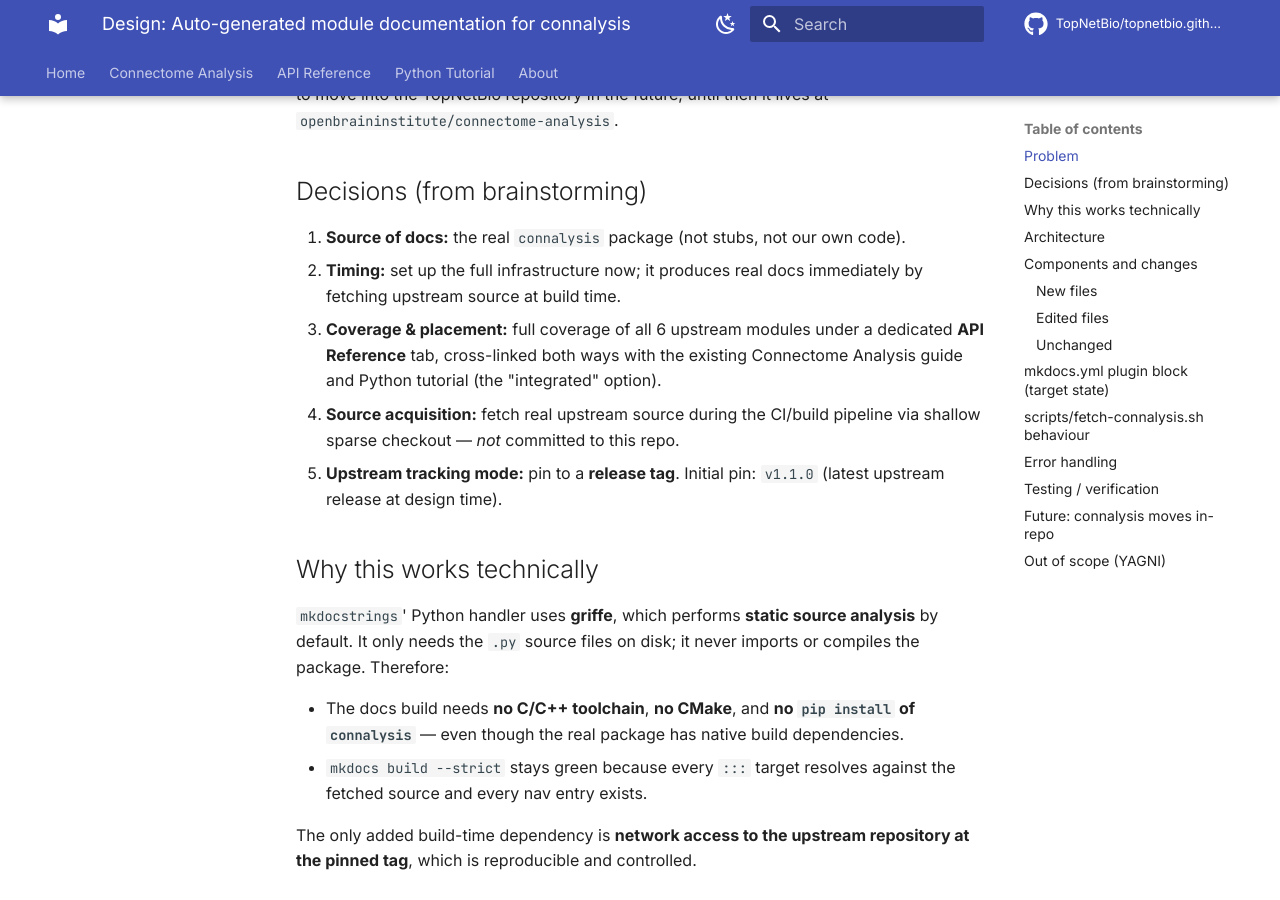
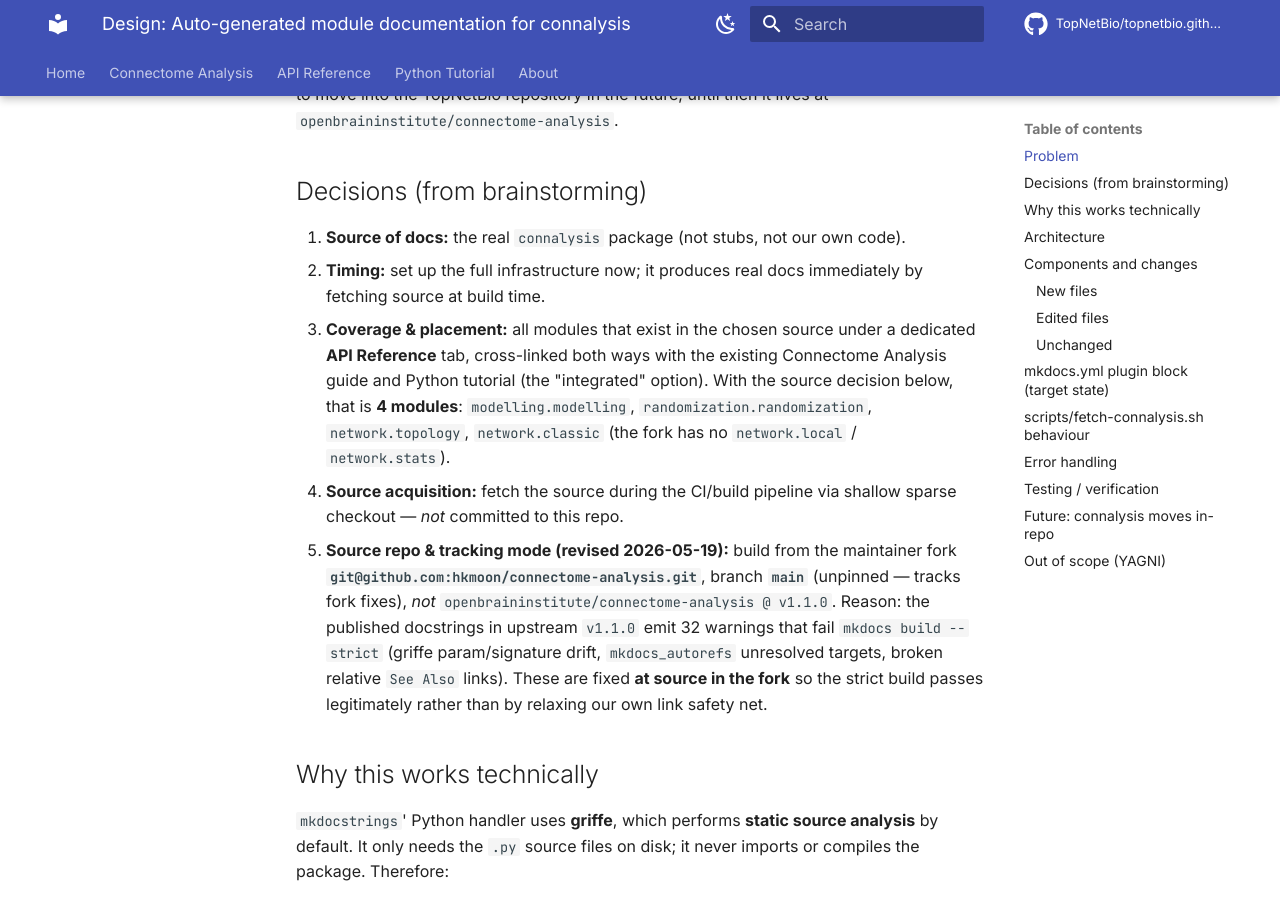
Before and after one commit to TopNetBio/topnetbio.github.io, an MkDocs documentation site: the page built from docs/superpowers/specs/2026-05-19-module-docs-design.md, in a window 1280 px wide and 900 px high, scrolled down 609 px. Built offline with MkDocs 1.6.1 and Material for MkDocs 9.7.7, drawn with Linux system fonts in a browser that asks for light colours; comment, search, counter and statistics services are not loaded.

Commit message:
Revise spec: doc source = hkmoon fork main, 4 modules, fix docstrings at source

```diff
--- a/docs/superpowers/specs/2026-05-19-module-docs-design.md
+++ b/docs/superpowers/specs/2026-05-19-module-docs-design.md
@@ -19,10 +19,10 @@ TopNetBio repository in the future; until then it lives at
 ## Decisions (from brainstorming)
 
 1. **Source of docs:** the real `connalysis` package (not stubs, not our own code).
-2. **Timing:** set up the full infrastructure now; it produces real docs immediately by fetching upstream source at build time.
-3. **Coverage & placement:** full coverage of all 6 upstream modules under a dedicated **API Reference** tab, cross-linked both ways with the existing Connectome Analysis guide and Python tutorial (the "integrated" option).
-4. **Source acquisition:** fetch real upstream source during the CI/build pipeline via shallow sparse checkout — *not* committed to this repo.
-5. **Upstream tracking mode:** pin to a **release tag**. Initial pin: `v1.1.0` (latest upstream release at design time).
+2. **Timing:** set up the full infrastructure now; it produces real docs immediately by fetching source at build time.
+3. **Coverage & placement:** all modules that exist in the chosen source under a dedicated **API Reference** tab, cross-linked both ways with the existing Connectome Analysis guide and Python tutorial (the "integrated" option). With the source decision below, that is **4 modules**: `modelling.modelling`, `randomization.randomization`, `network.topology`, `network.classic` (the fork has no `network.local` / `network.stats`).
+4. **Source acquisition:** fetch the source during the CI/build pipeline via shallow sparse checkout — *not* committed to this repo.
+5. **Source repo & tracking mode (revised 2026-05-19):** build from the maintainer fork **`git@github.com:hkmoon/connectome-analysis.git`**, branch **`main`** (unpinned — tracks fork fixes), *not* `openbraininstitute/connectome-analysis @ v1.1.0`. Reason: the published docstrings in upstream `v1.1.0` emit 32 warnings that fail `mkdocs build --strict` (griffe param/signature drift, `mkdocs_autorefs` unresolved targets, broken relative `See Also` links). These are fixed **at source in the fork** so the strict build passes legitimately rather than by relaxing our own link safety net.
 
 ## Why this works technically
 
```
